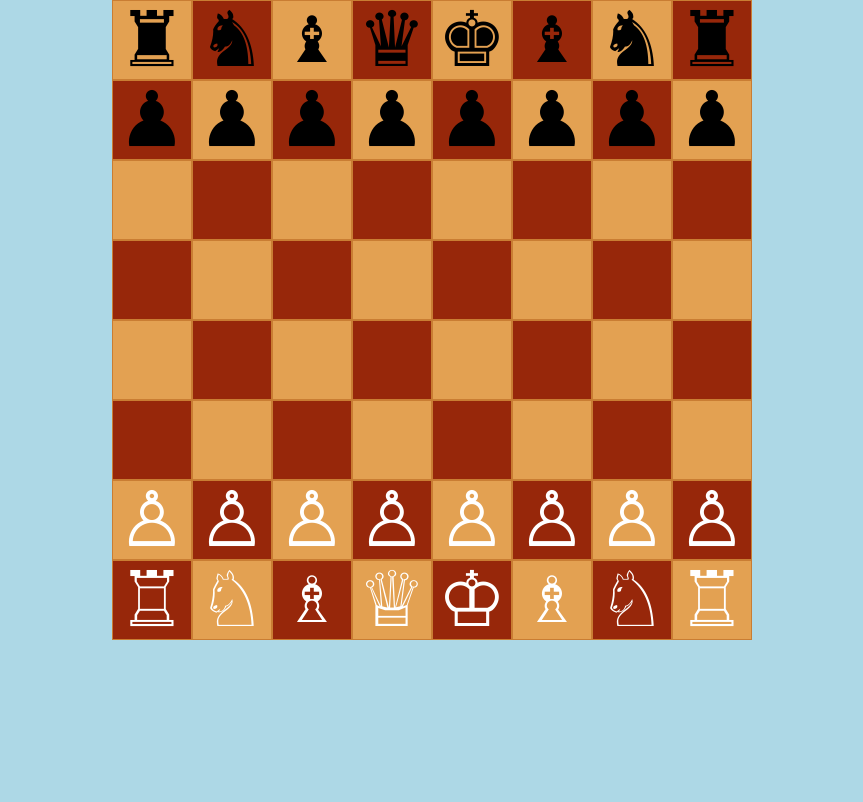
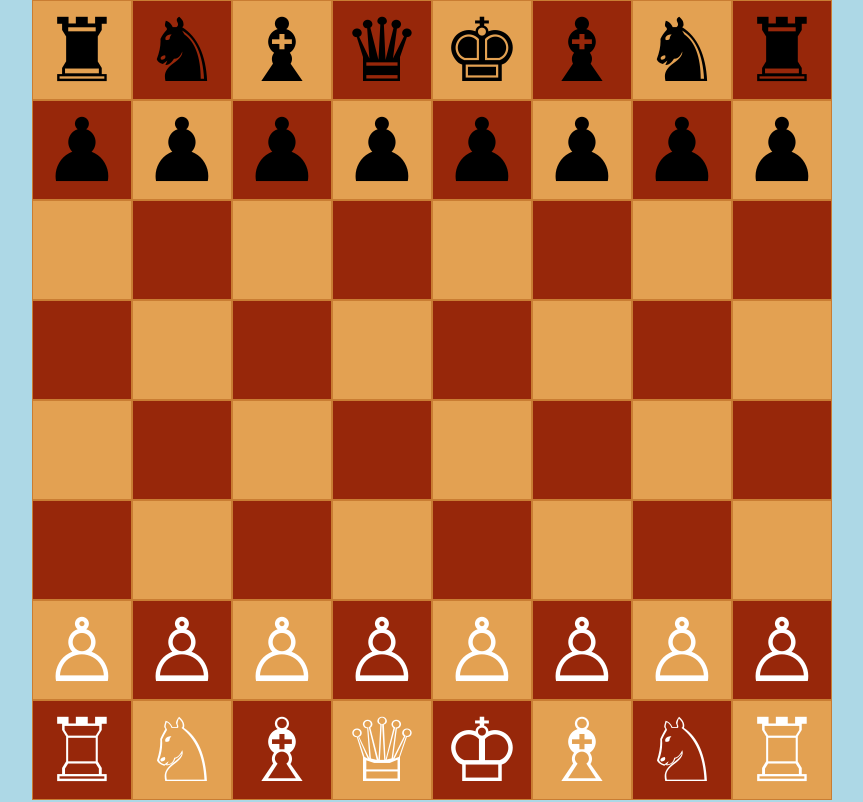
Before and after one commit to DenTheProgrammer/JavaScript, a plain HTML site: page Dz-5/chess.html in a window 1280 px wide. Shown: the whole page, without its empty margins (208-1071 px from the left). Drawn offline with Linux system fonts and the light colour scheme.

Commit message:
adaptive board size update

```diff
--- a/Dz-5/css/style.css
+++ b/Dz-5/css/style.css
@@ -1,35 +1,47 @@
-*{
+* {
 	margin: 0;
 	padding: 0;
 	box-sizing: border-box;
 }
-body{
+
+body {
 	background: lightblue;
 }
-.board{
-	width: 50vw;
-	height: 50vw;
+
+.board {
 	margin: 0 auto;
 	display: flex;
 	flex-direction: column-reverse;
 	flex-wrap: wrap;
 }
-.cell{
-    height: calc(50vw / 8);
-    width: calc(50vw / 8);
+
+.cell {
 	border: solid 1px #c97d33;
 }
-.white{
+
+.white {
 	background: #e3a152;
 }
-.black{
+
+.black {
 	background: #97270a;
 }
 
 /*--------------Фигуры------------------*/
 
 
-.blackPawn, .blackKing, .blackQueen, .blackRook, .blackBishop, .blackKnight, .whitePawn, .whiteKing, .whiteQueen, .whiteRook, .whiteBishop, .whiteKnight{
+.blackPawn,
+.blackKing,
+.blackQueen,
+.blackRook,
+.blackBishop,
+.blackKnight,
+.whitePawn,
+.whiteKing,
+.whiteQueen,
+.whiteRook,
+.whiteBishop,
+.whiteKnight {
 	display: flex;
 	align-items: center;
 	justify-content: center;
@@ -37,52 +49,134 @@ body{
 
 
 
-.blackPawn, .blackKing, .blackQueen, .blackRook, .blackBishop, .blackKnight{
+.blackPawn,
+.blackKing,
+.blackQueen,
+.blackRook,
+.blackBishop,
+.blackKnight {
 	color: black;
 }
-.whitePawn, .whiteKing, .whiteQueen, .whiteRook, .whiteBishop, .whiteKnight{/*Опционально, по мне так лучше*/
+
+.whitePawn,
+.whiteKing,
+.whiteQueen,
+.whiteRook,
+.whiteBishop,
+.whiteKnight {
+	/*Опционально, по мне так лучше*/
 	color: white;
 }
 
 
 
-.whitePawn:before{
+.whitePawn:before {
 	content: "♙";
-	font-size: 6vw;
-}.whiteKing:before{
+}
+
+.whiteKing:before {
 	content: "♔";
-	font-size: 6vw;
-}.whiteQueen:before{
+}
+
+.whiteQueen:before {
 	content: "♕";
-	font-size: 6vw;
-}.whiteRook:before{
+}
+
+.whiteRook:before {
 	content: "♖";
-	font-size: 6vw;
-}.whiteBishop:before{
+}
+
+.whiteBishop:before {
 	content: "♗";
-	font-size: 5vw;
-}.whiteKnight:before{
+}
+
+.whiteKnight:before {
 	content: "♘";
-	font-size: 6vw;
 }
 
 
-.blackPawn:before{
+.blackPawn:before {
 	content: "♟";
-	font-size: 6vw;
-}.blackKing:before{
+}
+
+.blackKing:before {
 	content: "♚";
-	font-size: 6vw;
-}.blackQueen:before{
+}
+
+.blackQueen:before {
 	content: "♛";
-	font-size: 6vw;
-}.blackRook:before{
+}
+
+.blackRook:before {
 	content: "♜";
-	font-size: 6vw;
-}.blackBishop:before{
+}
+
+.blackBishop:before {
 	content: "♝";
-	font-size: 5vw;
-}.blackKnight:before{
+}
+
+.blackKnight:before {
 	content: "♞";
-	font-size: 6vw;
 }
+
+
+
+
+
+
+
+/*доска всегда размера минимального размера окна(ширины или высоты)*/
+@media screen and (orientation: landscape) {
+	.board {
+		width: 100vh;
+		height: 100vh;
+	}
+
+	.cell {
+		height: calc(100vh / 8);
+		width: calc(100vh / 8);
+
+	}
+
+	.blackPawn,
+	.blackKing,
+	.blackQueen,
+	.blackRook,
+	.blackBishop,
+	.blackKnight,
+	.whitePawn,
+	.whiteKing,
+	.whiteQueen,
+	.whiteRook,
+	.whiteBishop,
+	.whiteKnight {
+		font-size: 11vh;
+	}
+}
+
+@media screen and (orientation: portrait) {
+	.board {
+		width: 100vw;
+		height: 100vw;
+	}
+
+	.cell {
+		height: calc(100vw / 8);
+		width: calc(100vw / 8);
+
+	}
+	.blackPawn,
+	.blackKing,
+	.blackQueen,
+	.blackRook,
+	.blackBishop,
+	.blackKnight,
+	.whitePawn,
+	.whiteKing,
+	.whiteQueen,
+	.whiteRook,
+	.whiteBishop,
+	.whiteKnight {
+		font-size: 11vw;
+	}
+}
```
